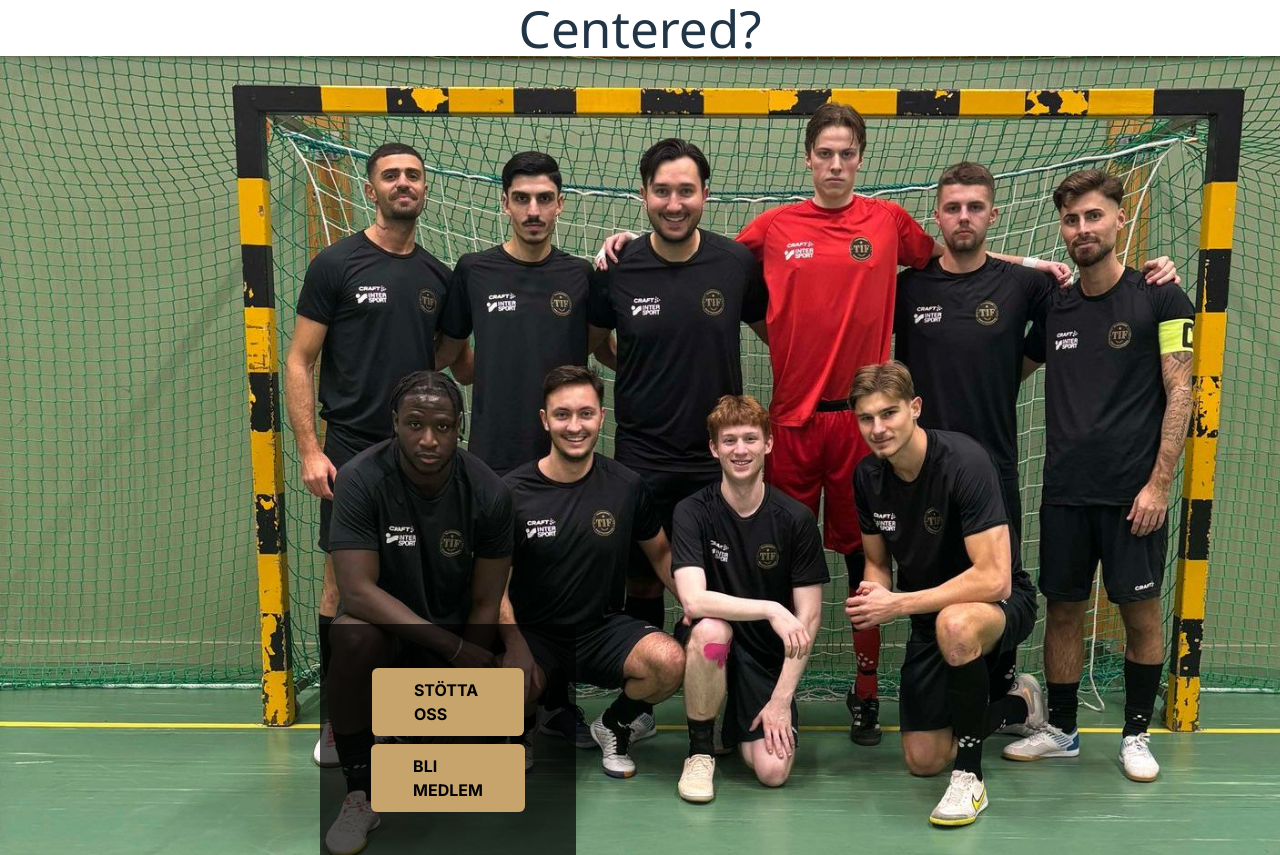
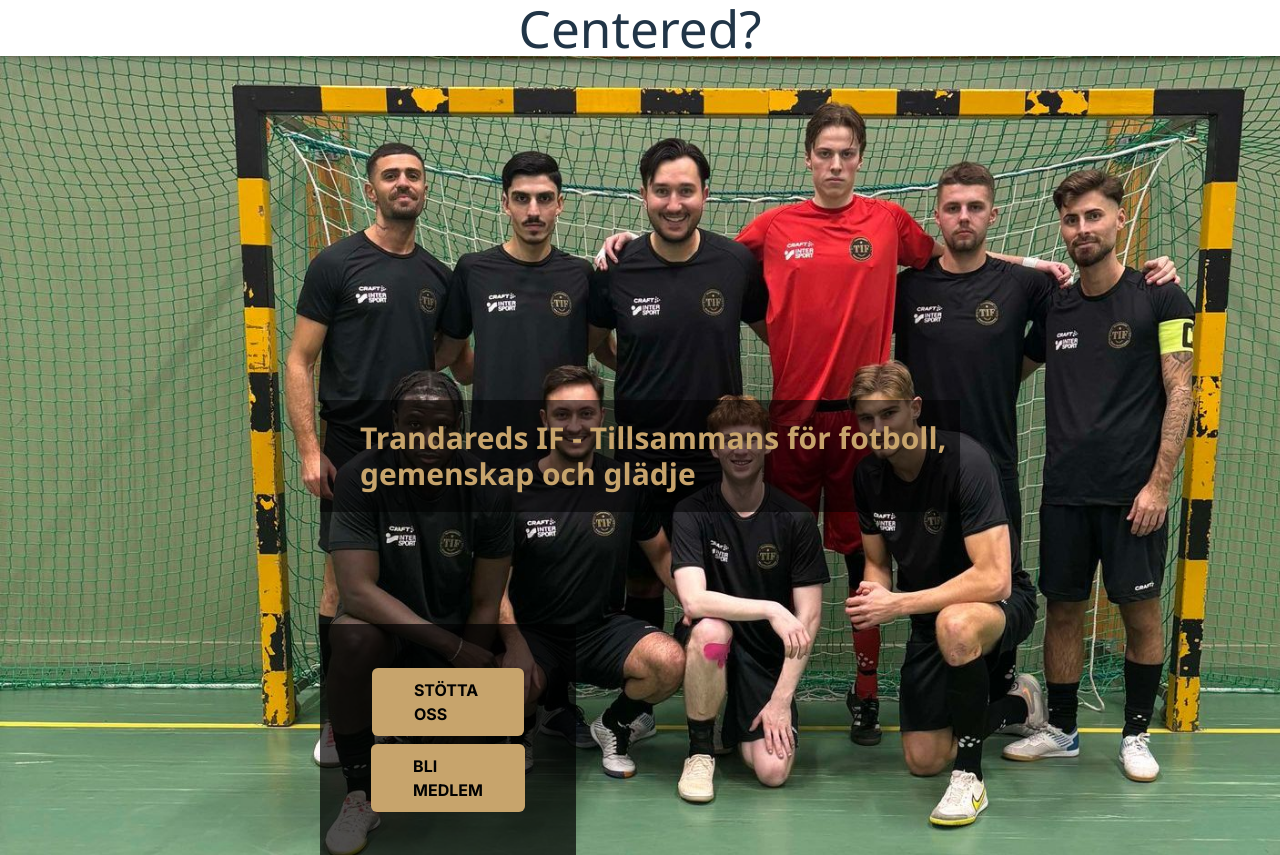
Before and after one commit to lia-2-team-1/webbsite, a React (Vite) app: page / in a window 1280 px wide. Shown: the top 855 px of the page. Built offline with nearby package versions, Linux system fonts and the light colour scheme.

Commit message:
added the h1 for the hero section

```diff
--- a/src/components/Hero.tsx
+++ b/src/components/Hero.tsx
@@ -4,9 +4,12 @@ import Button from "./Button";
 export const Hero = () => {
   return (
     <div className="w-full">
-      <div
-        className="min-h-screen bg-cover bg-no-repeat lg:bg-[url('/tif-hero.jpg')] bg-[url('/hero-mobile.jpg')]"
-      >
+ <div className="min-h-screen flex items-center justify-center bg-cover bg-no-repeat lg:bg-[url('/tif-hero.jpg')] bg-[url('/hero-mobile.jpg')]">
+  <div className="bg-black bg-opacity-55 w-3/4 py-5 flex mx-auto lg:w-[50%] lg:text-center">
+    <h1 className="text-3xl text-sandybrown font-bold text-left pl-3 lg:pl-10">
+      Trandareds IF - Tillsammans för fotboll, gemenskap och glädje
+    </h1>
+  </div>
         <div className="bg-black p-10 bg-opacity-70 flex flex-col lg:left-80 md:w-[40%] absolute -bottom-14 lg:items-center w-[80%] left-10 right-10 lg:w-[20%]">
           <Button onClick={""} linkTo={"#"} text={"STÖTTA OSS"}></Button>
           <Button onClick={""} linkTo={"#"} text={"BLI MEDLEM"}></Button>
```
Also changed, not shown: 1 other file (tests, documents, lock files or other folders).
